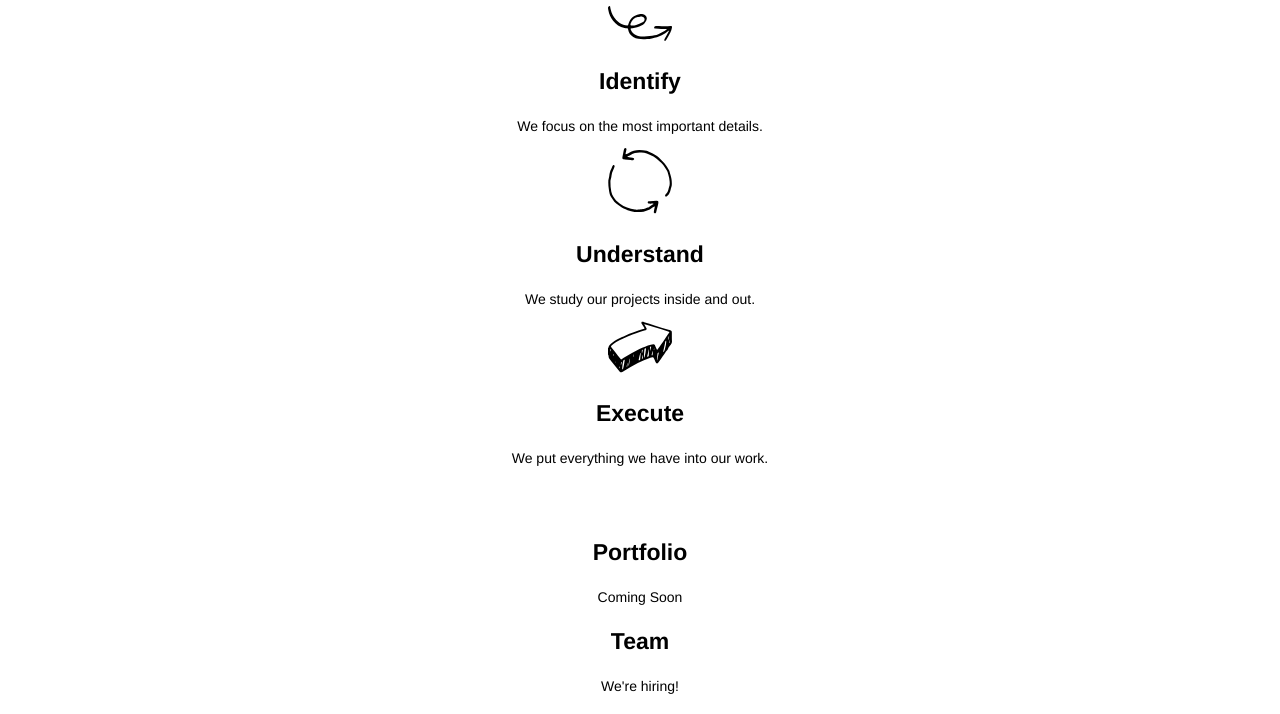
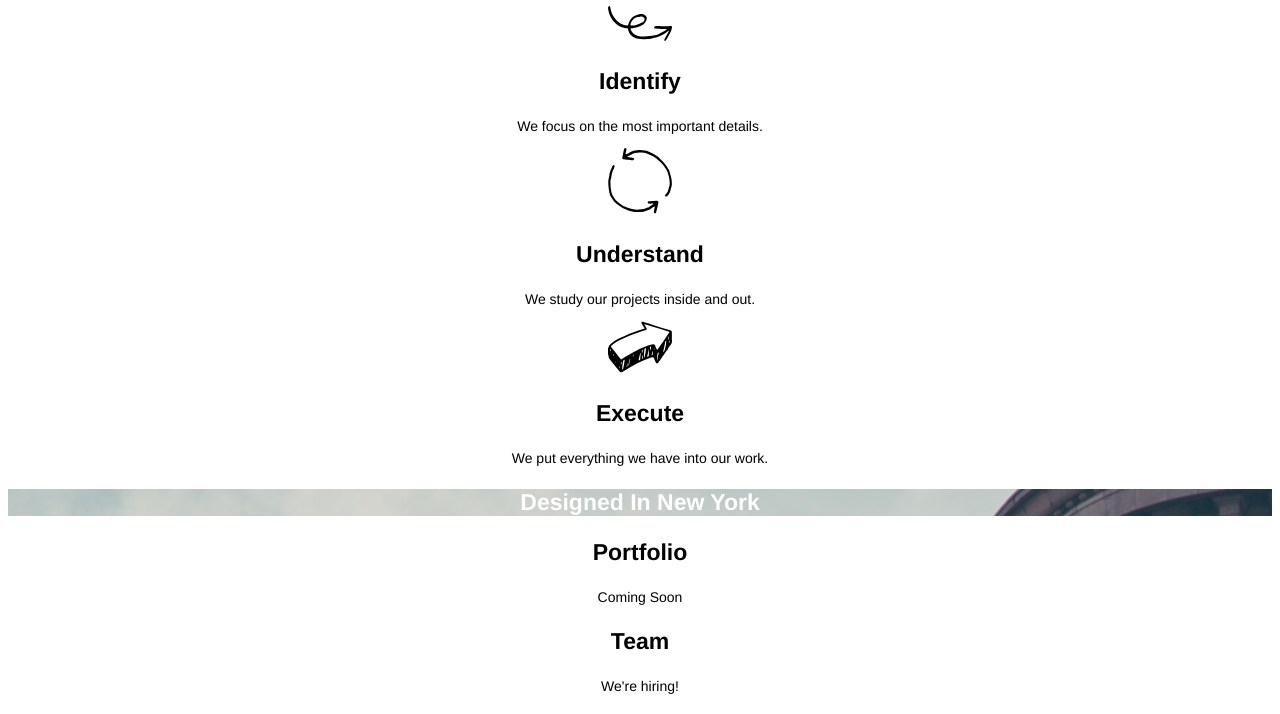
Before and after one commit to BlueJayBird/broadway, a plain HTML site: page index.html in a window 1280 px wide. Shown: the part 363-1077 px from the top of the page. Drawn offline with Linux system fonts and the light colour scheme.

Commit message:
fixing image links again

```diff
--- a/resources/css/style.css
+++ b/resources/css/style.css
@@ -26,7 +26,7 @@ p {
   font-size: 14px;
 }
 .ny-design {
-  background-image: url('./images/flatiron-building.png');
+  background-image: url('../images/flatiron-building.png');
   font-size: 23px;
   font-weight: bold;
   color: white;
```
